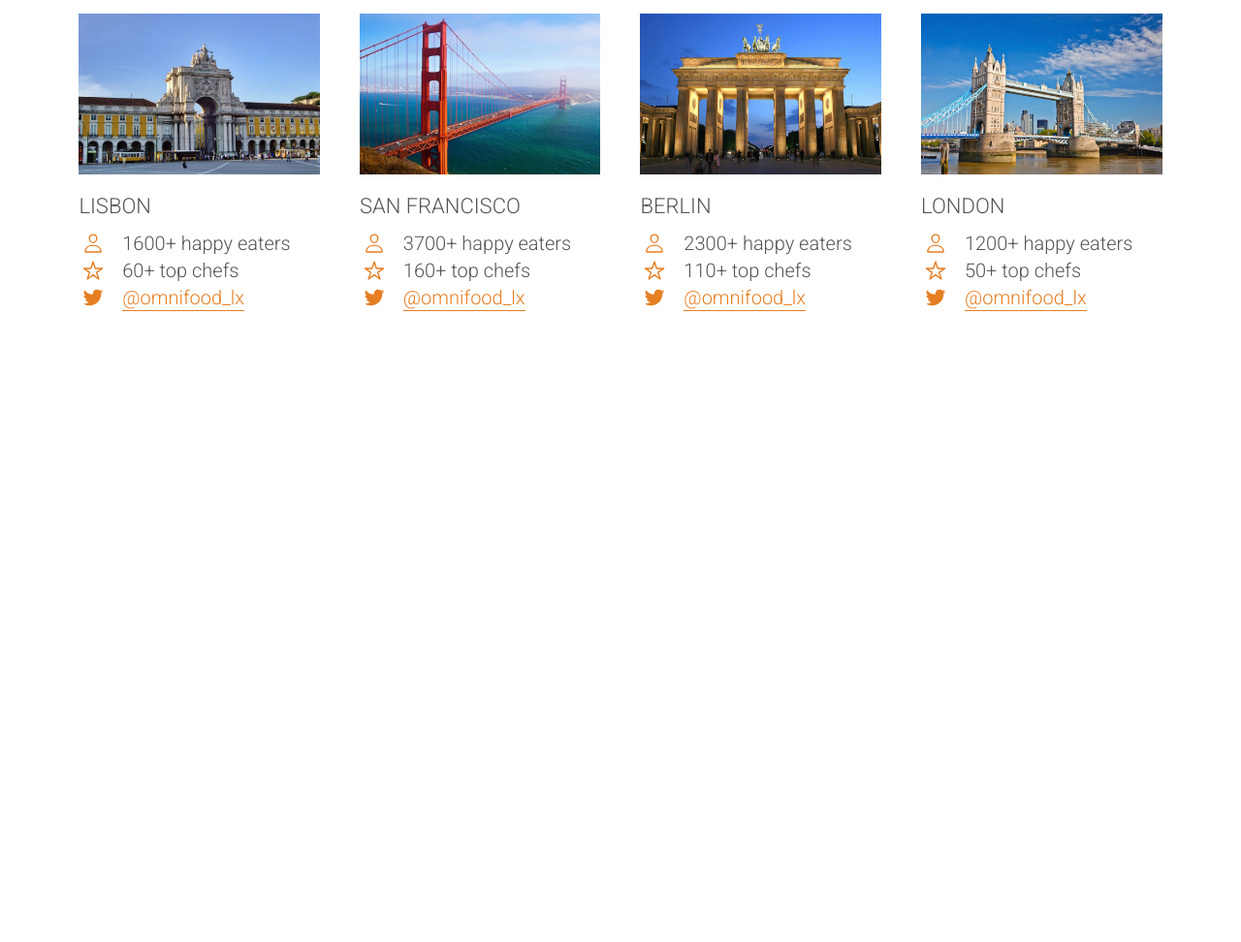
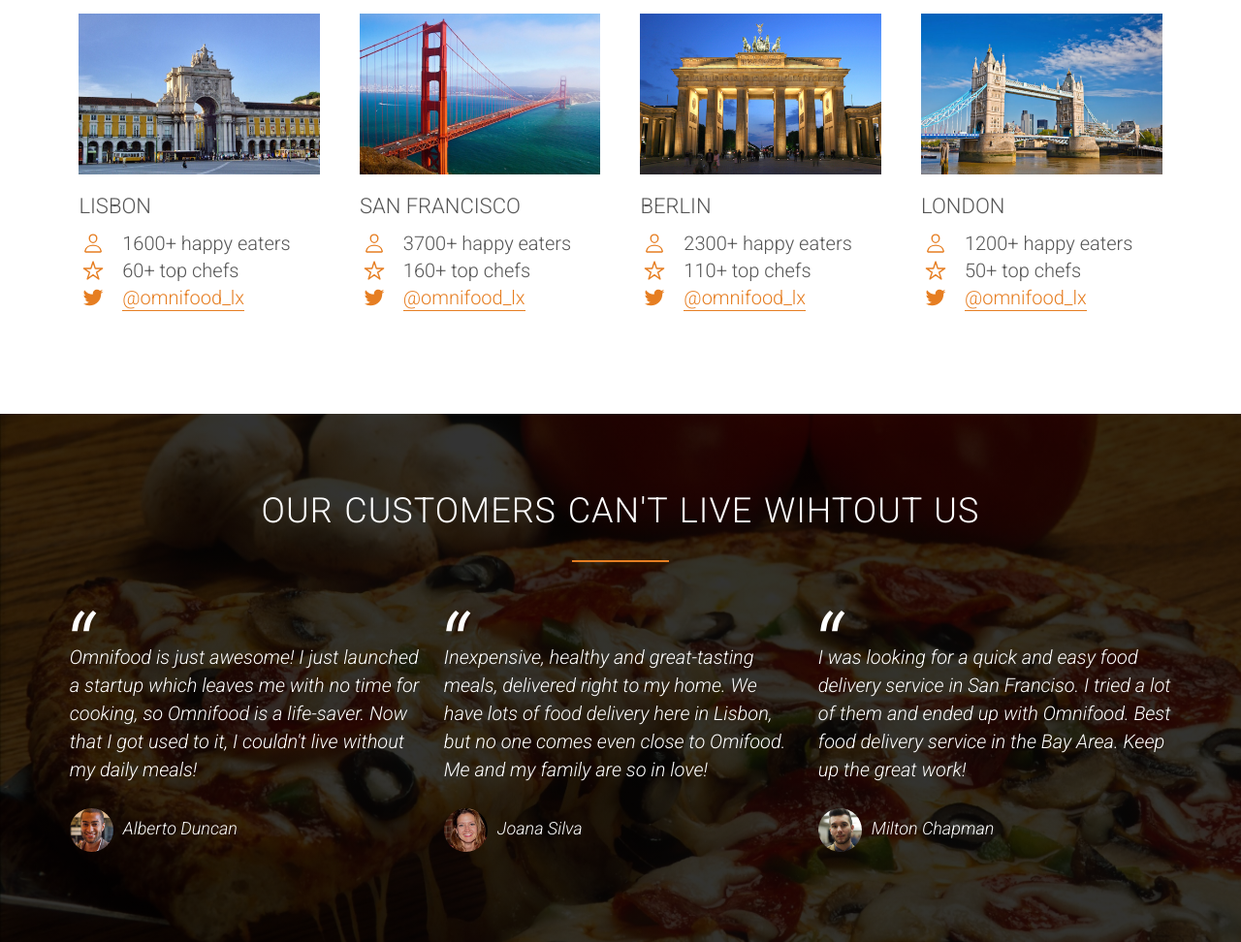
Before and after one commit to Israel-J/Omnifood, a plain HTML site: page index.html in a window 1280 px wide. Shown: the part 2928-3900 px from the top of the page at 97% size. Before the commit the page ends 3355 px from the top, so only its background shows below. Drawn offline with nearby package versions, Linux system fonts and the light colour scheme.

Commit message:
Added customer testimonials

```diff
--- a/index.html
+++ b/index.html
@@ -2,9 +2,10 @@
 <html lang="en">
 
 <head>
+    <script type="module" src="https://unpkg.com/ionicons@5.4.0/dist/ionicons/ionicons.esm.js"></script>
+    <script nomodule="" src="https://unpkg.com/ionicons@5.4.0/dist/ionicons/ionicons.js"></script>
     <link rel="stylesheet" type="text/css" href="vendors/CSS/normalize.css">
     <link rel="stylesheet" type="text/css" href="vendors/CSS/grid.css">
-    <link rel="stylesheet" type="text/css" href="vendors/CSS/ionicons.min.css">
     <link rel="stylesheet" type="text/css" href="resources/css/style.css">
     <link rel="preconnect" href="https://fonts.gstatic.com">
     <link href="https://fonts.googleapis.com/css2?family=Roboto:ital,wght@0,100;0,300;0,400;1,300&display=swap"
@@ -238,12 +239,42 @@
 
     </section>
 
+    <section class="section-testimonials">
+        <div class="row">
+            <h2>Our customers can't live wihtout us</h2>
+        </div>
+        <div class="row">
+            <div class="col span-1-of-3">
+                <blockquote>
+                    Omnifood is just awesome! I just launched a startup which leaves me with no time for cooking, so
+                    Omnifood is a life-saver. Now that I got used to it, I couldn't live without my daily meals!
+                    <cite><img src="resources/img/customer-1.jpg">Alberto Duncan</cite>
+                </blockquote>
+            </div>
+            <div class="col span-1-of-3">
+                <blockquote>
+                    Inexpensive, healthy and great-tasting meals, delivered right to my home. We have lots of food
+                    delivery here in Lisbon, but no one comes even close to Omifood. Me and my family are so in love!
+                    <cite><img src="resources/img/customer-2.jpg">Joana Silva</cite>
+                </blockquote>
+            </div>
+            <div class="col span-1-of-3">
+                <blockquote>
+                    I was looking for a quick and easy food delivery service in San Franciso. I tried a lot of them and
+                    ended up with Omnifood. Best food delivery service in the Bay Area. Keep up the great work!
+                    <cite><img src="resources/img/customer-3.jpg">Milton Chapman</cite>
+                </blockquote>
+            </div>
+        </div>
+
+    </section>
+
 
 </body>
 
 </html>
 
-<script src="https://unpkg.com/ionicons@5.4.0/dist/ionicons.js"></script>
+
 
 <!--
 Section 1: Features
--- a/resources/css/style.css
+++ b/resources/css/style.css
@@ -190,6 +190,7 @@ header {
     background-size: cover;
     background-position: center;
     height: 100vh;
+    background-attachment: fixed;
 }
 
 .hero-text-box {
@@ -352,3 +353,46 @@ header {
 .city-features {
     margin-bottom: 5px;
 }
+
+/* ------------------------------------ */
+/*TESTIMONIALS*/
+/* ------------------------------------ */
+
+.section-testimonials {
+    background-image: linear-gradient(rgba(0, 0, 0, 0.8), rgba(0, 0, 0, 0.8)), url(../img/back-customers.jpg);
+    background-size: cover;
+    color: white;
+    background-attachment: fixed;
+}
+
+blockquote {
+    padding: 0.5%;
+    font-style: italic;
+    line-height: 145%;
+    position: relative;
+    margin-top: 40px;
+}
+
+blockquote:before {
+    content: "\201C";
+    font-size: 500%;
+    display: block;
+    position: absolute;
+    top: -5px;
+    left: -5px;
+}
+
+cite {
+    font-size: 90%;
+    margin-top: 25px;
+    display: block;
+}
+
+
+
+cite img {
+    height: 45px;
+    border-radius: 50%;
+    margin-right: 10px;
+    vertical-align: middle;
+}
```
Also changed, not shown: 5 other files.
